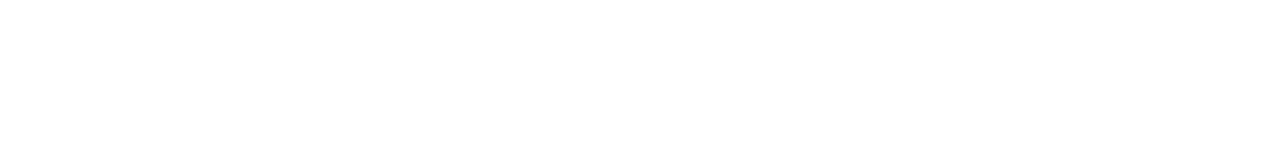
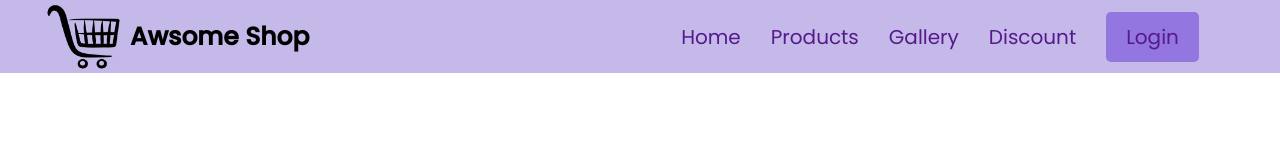
Before and after one commit to Ahammedsa/A-jahkana-shop, a plain HTML site: page index.html in a window 1280 px wide. Drawn offline with Linux system fonts and the light colour scheme.

Commit message:
Navbar Done

```diff
--- a/index.html
+++ b/index.html
@@ -9,6 +9,31 @@
     <link rel="stylesheet" href="./styles/responsive.css">
 </head>
 <body>
+      <header class="header">
+    <!-- Navbar Secton stars Heree  -->
+       <nav class="nav-section">
+          <div class="nav-container">
+                <img src="./images/Logo/logo.png" alt="">
+                <p>Awsome Shop</p>
+            </div>
+            <div class="items-container">
+                <a href="">Home</a>
+                <a href="">Products</a>
+                <a href="">Gallery</a>
+                <a href="">Discount</a>
+                <div class="login-button">
+                    <a href="">Login</a>
+                </div>
+            </div>
 
+       </nav>
+    <!-- Navbar Secton Ends Heree  -->
+      </header>
+
+    <!-- Bannner Secton stars Heree  -->
+    <!-- Bannner Secton Ends Heree  -->
+
+    <!-- Fotter Secton stars Heree  -->
+    <!-- Fotter Secton Ends Heree  -->
 </body>
 </html>
--- a/styles/responsive.css
+++ b/styles/responsive.css
@@ -0,0 +1,12 @@
+@media screen and (max-width: 667px) {
+    .nav-section{
+        flex-direction: column;
+    }
+    .items-container{
+        flex-direction: column;
+    }
+    .nav-container{
+        margin-left: 50px;
+        gap: 20px;
+    }
+}
--- a/styles/style.css
+++ b/styles/style.css
@@ -1,4 +1,56 @@
 @import   url('https://fonts.googleapis.com/css2?family=Poppins:ital,wght@0,200;0,300;0,400;0,500;1,200;1,500&display=swap');
+*{
+    margin: 0;
+    padding: 0;
+    box-sizing: border-box;
+}
 body{
     font-family: 'Poppins', sans-serif;
 }
+.header{
+   background-color: #c5b9e9;
+}
+.nav-container{
+    min-height: 20px;
+    display: flex;
+    align-items: center;
+    width: 50%;
+}
+.nav-container img {
+    width: 90px;
+    object-fit: cover;
+}
+.nav-container p{
+    font-size: 25px;
+    font-weight: 900;
+}
+.nav-section{
+    max-width: 1200px;
+    margin: 0 auto;;
+
+    display: flex;
+    justify-content: space-between;
+
+}
+.items-container{
+    display: flex;
+    gap: 30px;
+    align-items: center;
+    /* justify-content: center; */
+     margin: 0 auto;
+
+}
+.items-container a{
+    text-decoration: none;
+    font-size: 20px;
+}
+.login-button{
+    background-color: #9376e0;
+    border-radius: 5px;
+    padding: 10px 20px;
+    color: #fff;
+}
+
+/* #e893cf
+ #9376e0
+ #e6e9eb */
```
Also changed, not shown: images/Logo/logo.png (added), images/banner-image/bag-picture.jpg (added), images/customer-picture/person.png (added), images/discount/React-removebg-preview.png (added), images/nav-image/urban-hive.png (added), images/products/bag.png (added), 2 other files.
